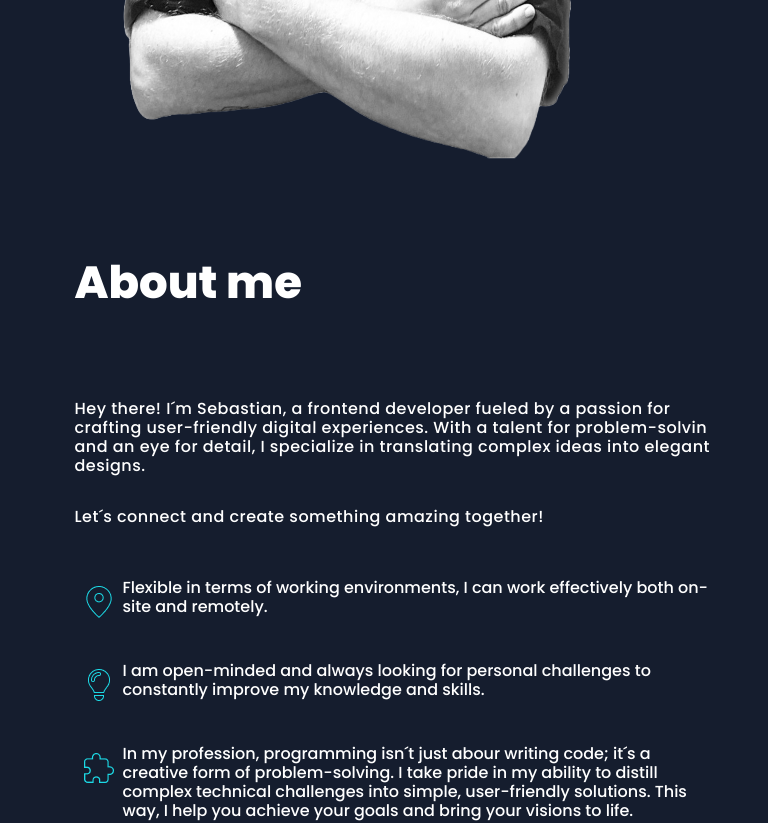
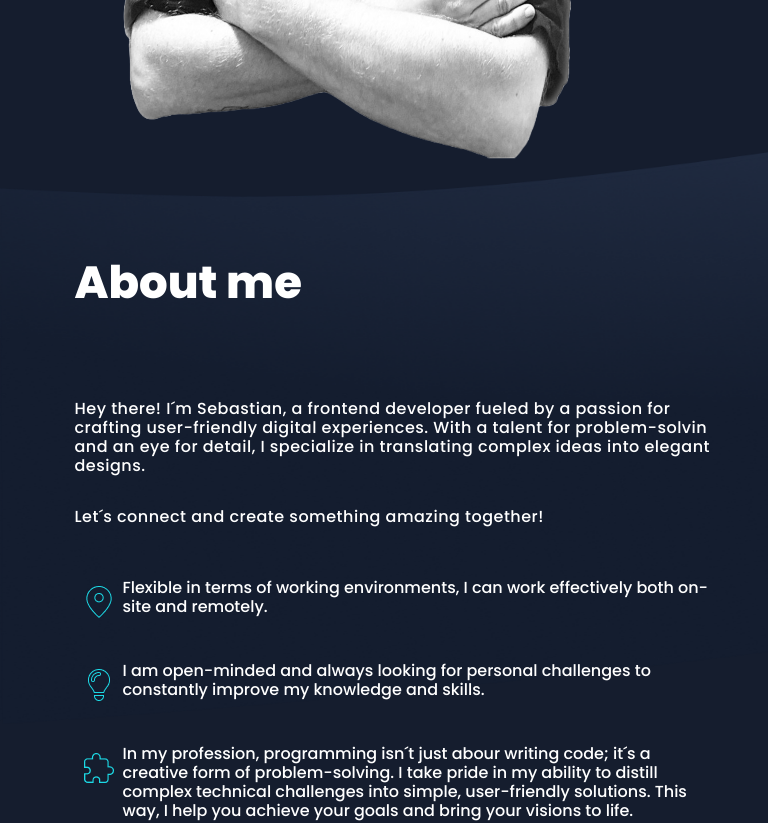
Before and after one commit to SebastianSchult/portfolioVer2, an Angular app: page / in a window 768 px wide. Shown: the part 1480-2303 px from the top of the page. Built offline with nearby package versions, Linux system fonts and the light colour scheme.

Commit message:
skills-section res down to 768px fixing hero-gb

```diff
--- a/src/app/main-content/skills/skills.component.scss
+++ b/src/app/main-content/skills/skills.component.scss
@@ -279,7 +279,10 @@ h2 {
 }
 
 @media screen and (min-width: 768px) and (max-width: 1023px) {
-
+  .skills-bg {
+    z-index: 1;
+    top: -1040px;
+  }
   #skills {
     flex-direction: column;
   }
```
